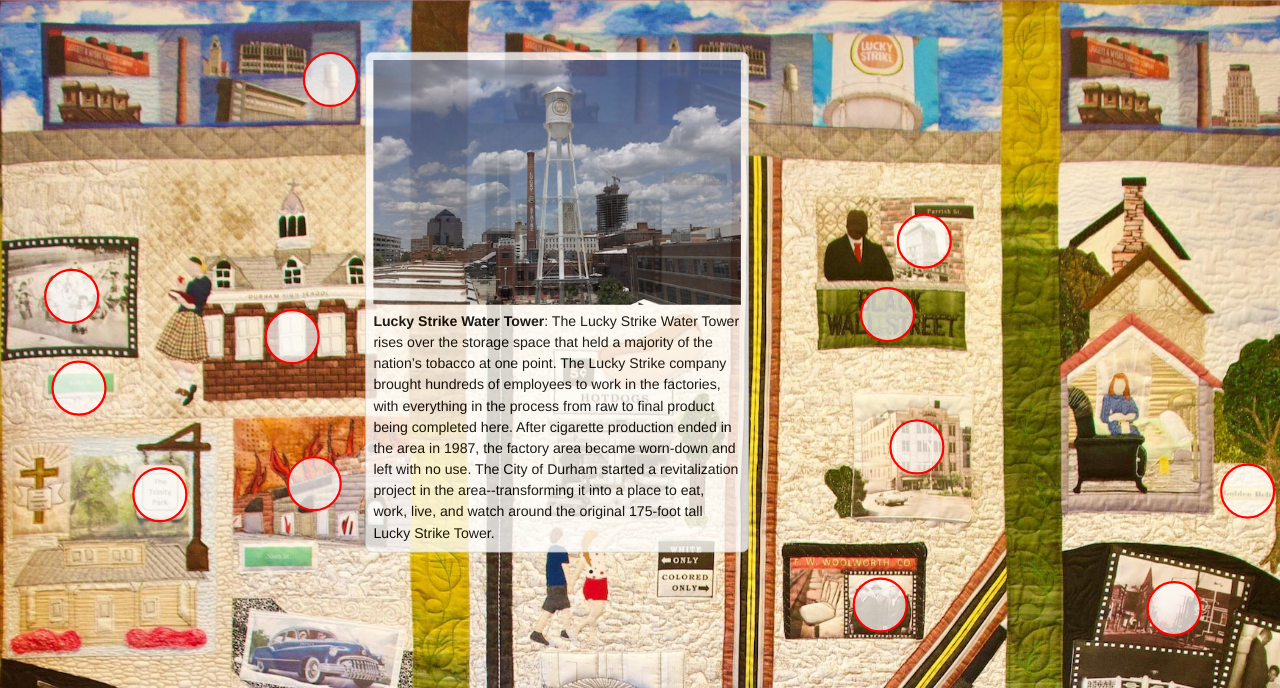
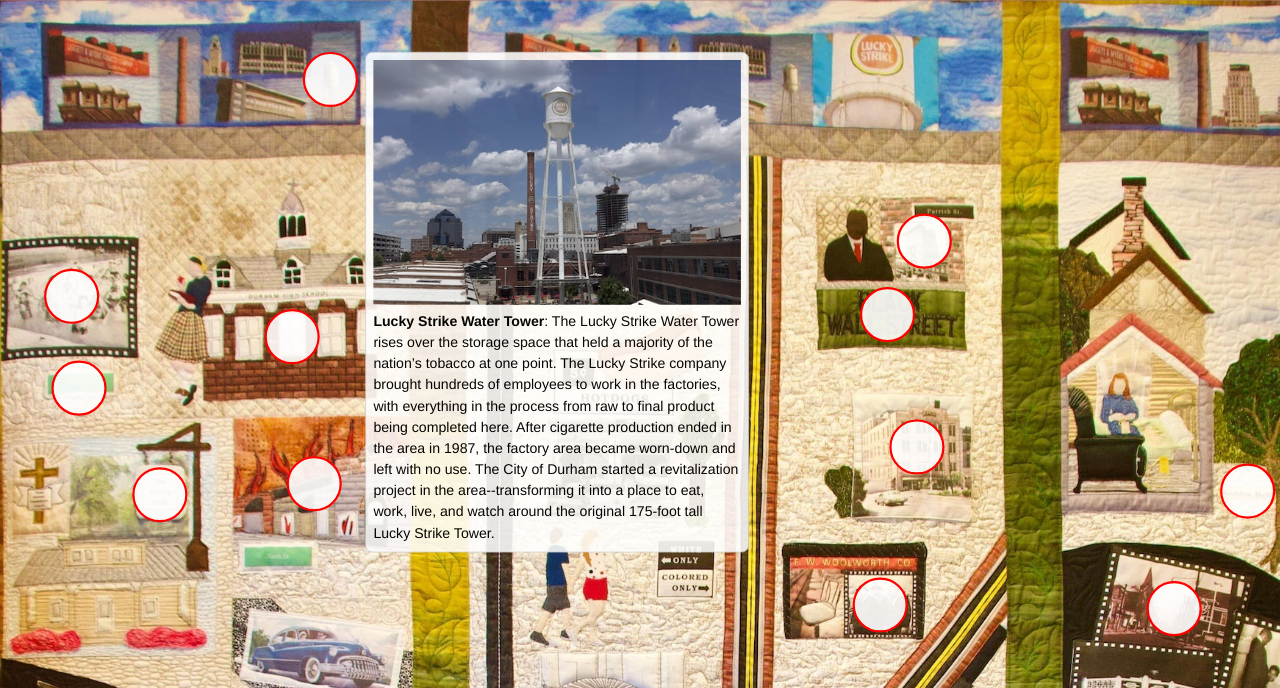
Before and after one commit to MuseumOfDurhamHistory/modhquilt, a plain HTML site: page index.html in a window 1280 px wide. Both pictures are taken after a click on the button 330 px from the left and 191 px from the top of the page. Shown: the part 112-800 px from the top of the page. Drawn offline with Linux system fonts and the light colour scheme.

Commit message:
Add files via upload

```diff
--- a/css/style.css
+++ b/css/style.css
@@ -46,7 +46,7 @@
     position: absolute;
     width: 75px; /* Size of the buttons */
     height: 75px; /* Size of the buttons */
-    background-color: rgba(255, 255, 255, 0.7); /* Slightly transparent white */
+    background-color: rgba(255, 255, 255, 0.9); /* Slightly transparent white */
     border-radius: 50%; /* Circular buttons */
     border: 3px solid red; /* Red border */
     cursor: pointer;
@@ -64,7 +64,7 @@
     word-wrap: break-word;
     font-size: 1.2rem;
     background-color:#fff;
-    opacity:0.87;
+    opacity:0.97;
     color:#000;
     border-radius:10px;
     font-family: "Helvetica Neue", Helvetica, Arial, sans-serif;
```
